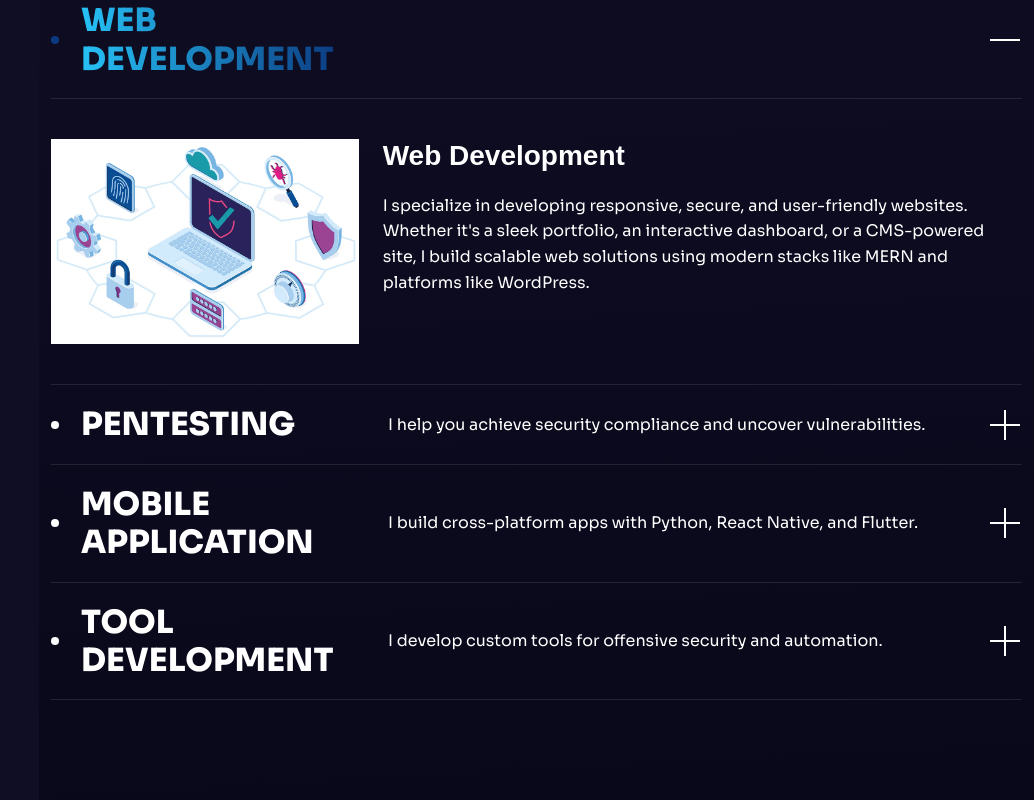
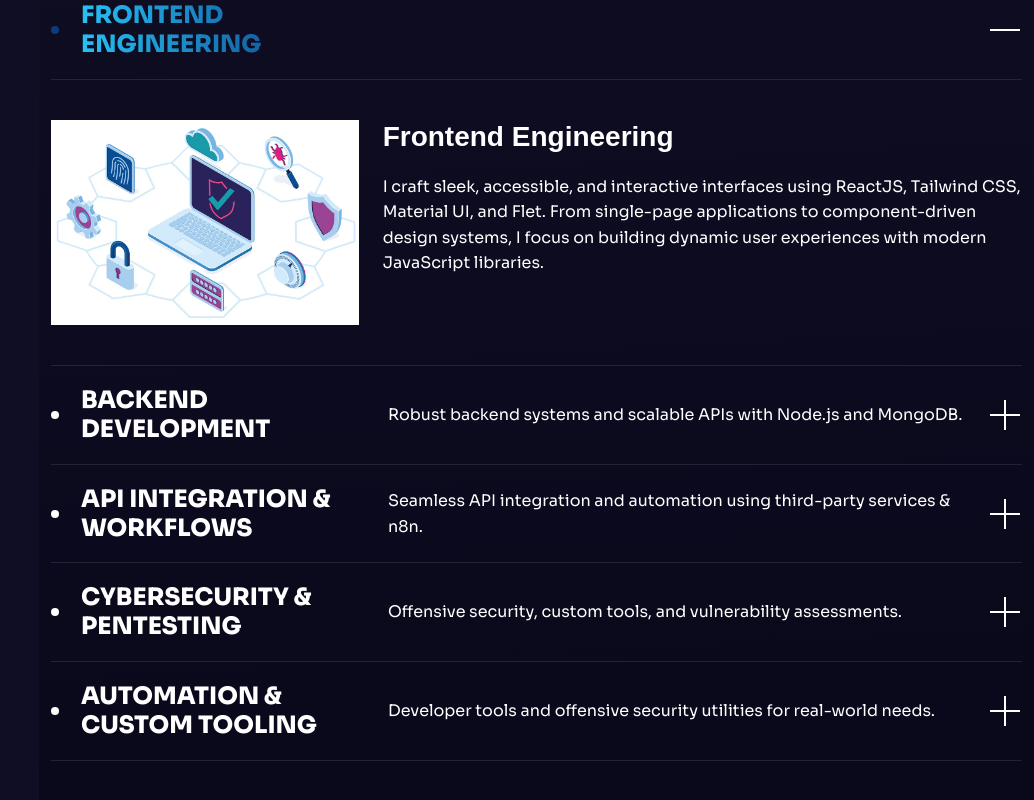
Before and after one commit to Nithinbharathi93/Nithinbharathi-portfolio, a React (Vite) app: page / in a window 1280 px wide. Shown: the part 3280-4080 px from the top of the page, without its empty margins (246-1280 px from the left). Built offline with nearby package versions, Linux system fonts and the light colour scheme.

Commit message:
portfolio update

```diff
--- a/src/data.json
+++ b/src/data.json
@@ -160,36 +160,45 @@
   },
 
 
+
   "serviceData": [
     {
-    "title": "Web Development",
-    "heading": "I create static and dynamic websites using MERN and WordPress.",
+      "title": "Frontend Engineering",
+      "heading": "Responsive and interactive UI development using ReactJS & modern frameworks.",
       "triger": "One",
       "imgLink": "/images/services-1.png",
-    "text": "I specialize in developing responsive, secure, and user-friendly websites. Whether it's a sleek portfolio, an interactive dashboard, or a CMS-powered site, I build scalable web solutions using modern stacks like MERN and platforms like WordPress."
+      "text": "I craft sleek, accessible, and interactive interfaces using ReactJS, Tailwind CSS, Material UI, and Flet. From single-page applications to component-driven design systems, I focus on building dynamic user experiences with modern JavaScript libraries."
     },
     {
-    "title": "Pentesting",
-    "heading": "I help you achieve security compliance and uncover vulnerabilities.",
+      "title": "Backend Development",
+      "heading": "Robust backend systems and scalable APIs with Node.js and MongoDB.",
       "triger": "Two",
       "imgLink": "/images/services-2.png",
-    "text": "With hands-on expertise in ethical hacking and vulnerability assessment, I provide thorough penetration testing services. From web apps to networks, I help identify risks, conduct threat modeling, and guide you toward achieving robust security compliance."
+      "text": "I architect RESTful and event-driven backends using Node.js, Express, and MongoDB. My services include authentication systems, real-time sockets, role-based access controls, and cloud-ready backend APIs for web and mobile platforms."
     },
     {
-    "title": "Mobile Application",
-    "heading": "I build cross-platform apps with Python, React Native, and Flutter.",
+      "title": "API Integration & Workflows",
+      "heading": "Seamless API integration and automation using third-party services & n8n.",
       "triger": "Three",
       "imgLink": "/images/services-3.png",
-    "text": "I develop mobile applications that combine seamless user experiences with high performance. Using frameworks like React Native, Flutter, and Kivy (Python), I craft apps that run smoothly on both Android and iOS, tailored to your goals and audience."
+      "text": "I specialize in integrating services like Google Sheets API, Gemini, and Deepgram into custom applications. I also build low-code automation flows using n8n for handling webhooks, syncing data, and triggering actions across platforms efficiently."
     },
     {
-    "title": "Tool Development",
-    "heading": "I develop custom tools for offensive security and automation.",
+      "title": "Cybersecurity & Pentesting",
+      "heading": "Offensive security, custom tools, and vulnerability assessments.",
       "triger": "Four",
       "imgLink": "/images/services-4.png",
-    "text": "I design and build specialized tools for penetration testing, reconnaissance, and red teaming operations. My focus is on creating efficient, scriptable utilities that enhance cybersecurity workflows and automate key aspects of offensive security."
+      "text": "With a strong foundation in ethical hacking and red teaming, I develop and use custom security tools for network and application-level testing. I also conduct CTFs, teach infosec fundamentals, and support secure software development lifecycles."
+    },
+    {
+      "title": "Automation & Custom Tooling",
+      "heading": "Developer tools and offensive security utilities for real-world needs.",
+      "triger": "Five",
+      "imgLink": "/images/services-5.png",
+      "text": "I build CLI and GUI tools to simplify workflows — from steganography-based communication tools to admin dashboards and recon scripts. These tools enhance productivity in security audits, devops, and data collection pipelines."
     }
   ],
+
 "portfolioData": [
   {
     "ImgLink": "/images/proj-1.png",
--- a/src/sass/elements/_style.scss
+++ b/src/sass/elements/_style.scss
@@ -574,7 +574,7 @@ a {
         .services-title {
           flex: 0 0 33.3333%;
           width: 33.3333%;
-          font-size: 32px;
+          font-size: 24px;
           font-weight: 800;
           text-transform: uppercase;
           line-height: 1.2;
@@ -587,7 +587,7 @@ a {
           @include down-sm {
             flex: 0 0 100%;
             width: 100%;
-            font-size: 22px;
+            font-size: 18px;
           }
           &:after {
             content: "";
```
Lines whose indentation alone changed are shown as unchanged.
